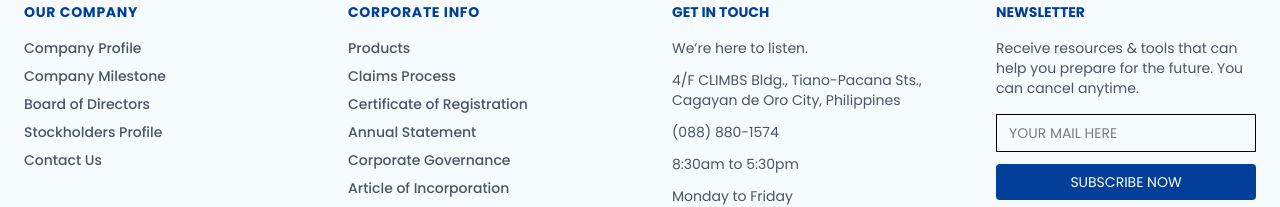
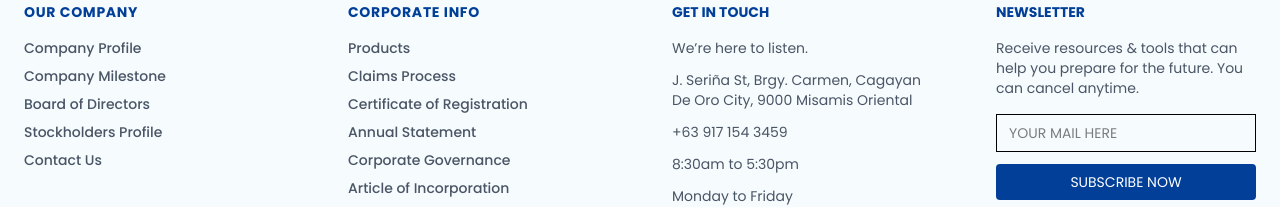
Before and after one commit to cclpiit01-ui/cclpi-website, a React (Vite) app: page / in a window 1280 px wide. Shown: the part 4785-4992 px from the top of the page. Built offline with nearby package versions, Linux system fonts and the light colour scheme; no server answers; the database is empty; the HTML template or start-up script is replaced by a standard one.

Commit message:
Update chatbot webhook to n8n Cloud, update contact modal, footer, and banner

```diff
--- a/src/components/ContactModal.jsx
+++ b/src/components/ContactModal.jsx
@@ -32,7 +32,7 @@
     {
       region: "Mindanao",
       locations: [
-        { name: "CAGAYAN DE ORO (Head Office)", details: "4th & 5th Floor, CLIMBS Bldg., Tiano-Pacana Sts., Cagayan de Oro City", type: "Area Office" },
+        { name: "CAGAYAN DE ORO (Head Office)", details: "J. Seriña St, Brgy. Carmen, Cagayan De Oro City", type: "Area Office" },
         { name: "DAVAO", details: "2nd Floor, RBT Bldg., Ilustre St., Davao City", type: "Area Office" },
         { name: "BUTUAN", details: "ANTRECCO Main Office, Brgy. Dagohoy, JP Rosales Ave., Butuan City", type: "Sales Rep" },
         { name: "GENERAL SANTOS", details: "2nd floor, SAFI 4 Building, Room 202, Quezon Ave., Brgy. Dadiangas West", type: "Sales Rep" }
--- a/src/components/layout/footer/Footer.jsx
+++ b/src/components/layout/footer/Footer.jsx
@@ -147,8 +147,8 @@
         </h4>
         <ul className="space-y-3 text-sm text-gray-600">
           <li>We’re here to listen.</li>
-          <li>4/F CLIMBS Bldg., Tiano-Pacana Sts., Cagayan de Oro City, Philippines</li>
-          <li>(088) 880-1574</li>
+          <li>J. Seriña St, Brgy. Carmen, Cagayan De Oro City, 9000 Misamis Oriental</li>
+          <li>+63 917 154 3459</li>
           <li>8:30am to 5:30pm</li>
           <li>Monday to Friday</li>
         </ul>
--- a/src/components/ui/ChatbotTrigger.jsx
+++ b/src/components/ui/ChatbotTrigger.jsx
@@ -20,7 +20,8 @@
     }
   }, [messages, isLoading]);
 
-  const WEBHOOK_URL = 'http://localhost:5678/webhook/583d7f52-e590-4b70-a0b0-38f95e83fa94/chat';
+  // const WEBHOOK_URL = 'http://localhost:5678/webhook/583d7f52-e590-4b70-a0b0-38f95e83fa94/chat';
+  const WEBHOOK_URL = 'https://cclpiplans.app.n8n.cloud/webhook/583d7f52-e590-4b70-a0b0-38f95e83fa94/chat';
 
   const handleSendMessage = async () => {
     if (!userInput.trim()) return;
```
Also changed, not shown: 2 other files (tests, documents, lock files or other folders).
